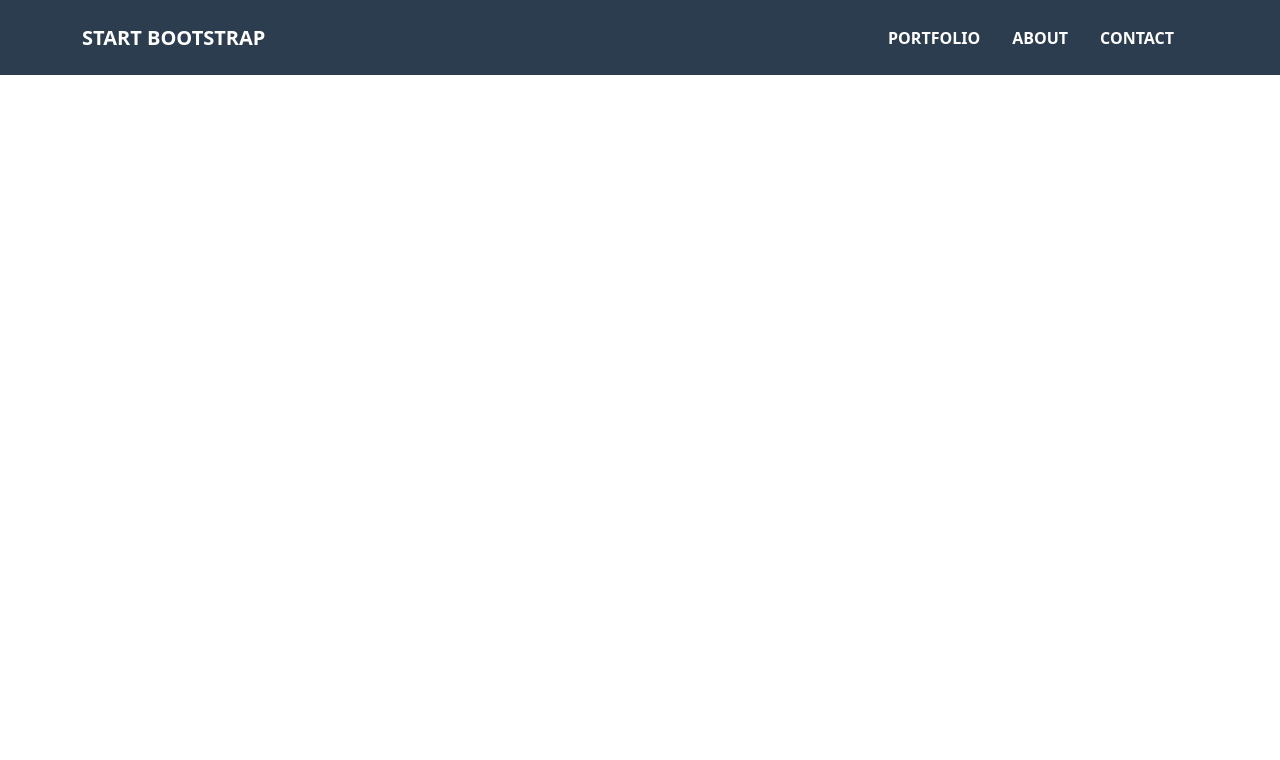
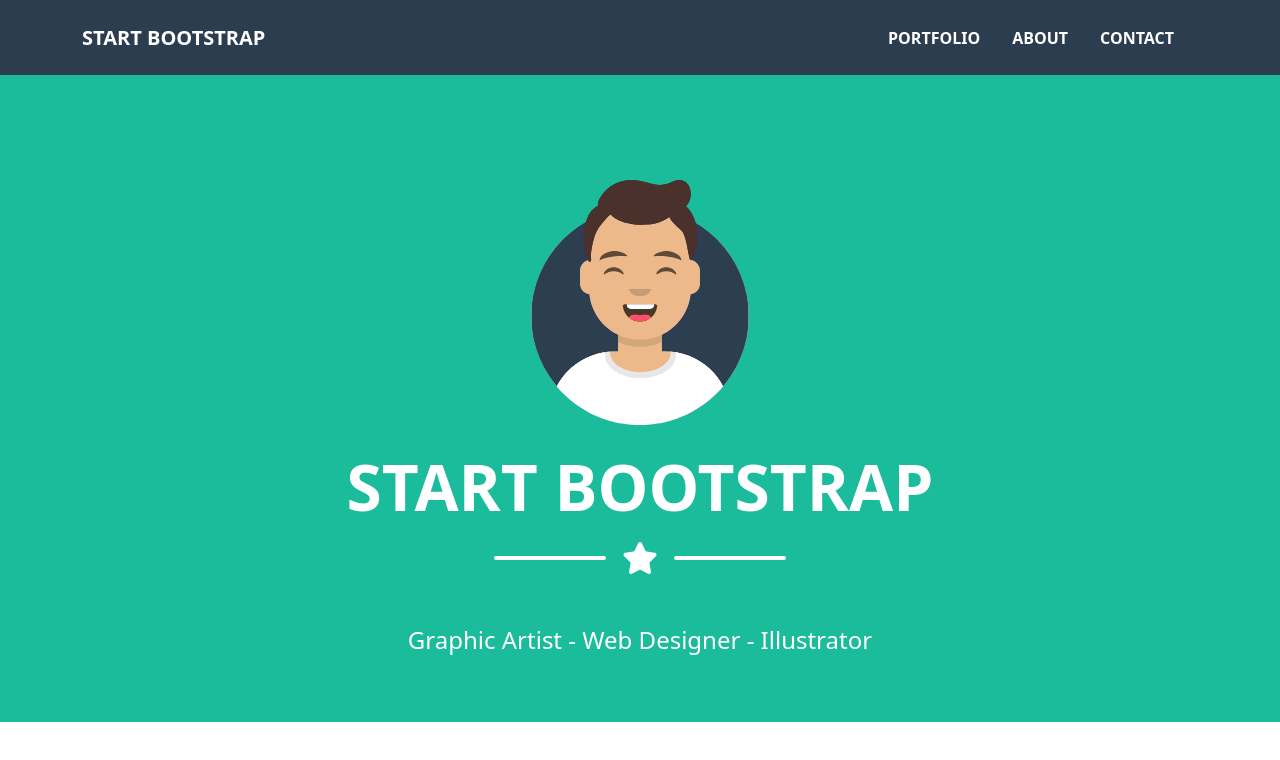
Before and after one commit to JUANCAMILO2001/actividad_branch, a plain HTML site: page index.html in a window 1280 px wide. Drawn offline with Linux system fonts and the light colour scheme.

Commit message:
se añadio la seccion de

```diff
--- a/css/style.css
+++ b/css/style.css
@@ -17,3 +17,52 @@
         .navbar a:hover{
             color: #1abc9c;
         }
+
+        /*Esteban seccion paso 2*/
+        .bg-seccion-1{
+            background: #1abc9c;
+            height: 80%;
+        }
+        .img-seccion-1 img{
+            width: 240px;
+            height: 254px;
+        }
+        .bg-seccion-1 h1{
+            font-size: 4rem;
+        }
+        .bg-seccion-1 p{
+            font-size: 1.5rem;
+        }
+
+
+        .estrella {
+            margin: 1.25rem 0 1.5rem;
+            width: 100%;
+            display: flex;
+            justify-content: center;
+            align-items: center;
+          }
+          .estrella .estrella-blanca-linea {
+            width: 100%;
+            max-width: 7rem;
+            height: 0.25rem;
+            background-color: #2c3e50;
+            border-radius: 1rem;
+            border-color: #2c3e50;
+          }
+          .estrella .estrella-blanca-linea:first-child {
+            margin-right: 1rem;
+          }
+          .estrella .estrella-blanca-linea:last-child {
+            margin-left: 1rem;
+          }
+          .estrella .estrella-icon {
+            color: #2c3e50;
+            font-size: 2rem;
+          }
+          .estrella.estrella-clara .estrella-blanca-linea {
+            background-color: #fff;
+          }
+          .estrella.estrella-clara .estrella-icon {
+            color: #fff;
+          }
--- a/index.html
+++ b/index.html
@@ -7,6 +7,7 @@
     <title>Actividad 1</title>
     <link rel="stylesheet" href="css/style.css">
     <link rel="stylesheet" href="libs/bootstrap-5.0.2-dist/css/bootstrap.min.css">
+    <link rel="stylesheet" href="https://cdnjs.cloudflare.com/ajax/libs/font-awesome/6.4.0/css/all.min.css" />
 </head>
 <body>
     <!--camilo header paso 1-->
@@ -33,6 +34,27 @@
             </div>
           </nav>
     </header>
+    <!--Esteban Main paso 2-->
+    <main >
+      <section class=" d-flex justify-content-center bg-seccion-1" >
+        <div class="row">
+          <div class="d-flex justify-content-center img-seccion-1 mt-5">
+            <img src="images/avataaars.svg" alt="" class="img-fluid mt-5">
+          </div>
+          <h1 class="text-white text-center mt-4"><strong>START BOOTSTRAP</strong></h1>
+          <div class="estrella estrella-clara ">
+            <div class="estrella-blanca-linea"></div>
+            <div class="estrella-icon"><i class="fas fa-star"></i></div>
+            <div class="estrella-blanca-linea"></div>
+          </div>
+          <div class="d-flex justify-content-center mt-3 mb-5">
+            <p class="text-white">Graphic Artist - Web Designer - Illustrator</p>
+
+          </div>
+        </div>
+
+      </section>
+    </main>
 
 <script src="libs/bootstrap-5.0.2-dist/js/bootstrap.min.js"></script>
 <script src="js/scripts.js"></script>
```
